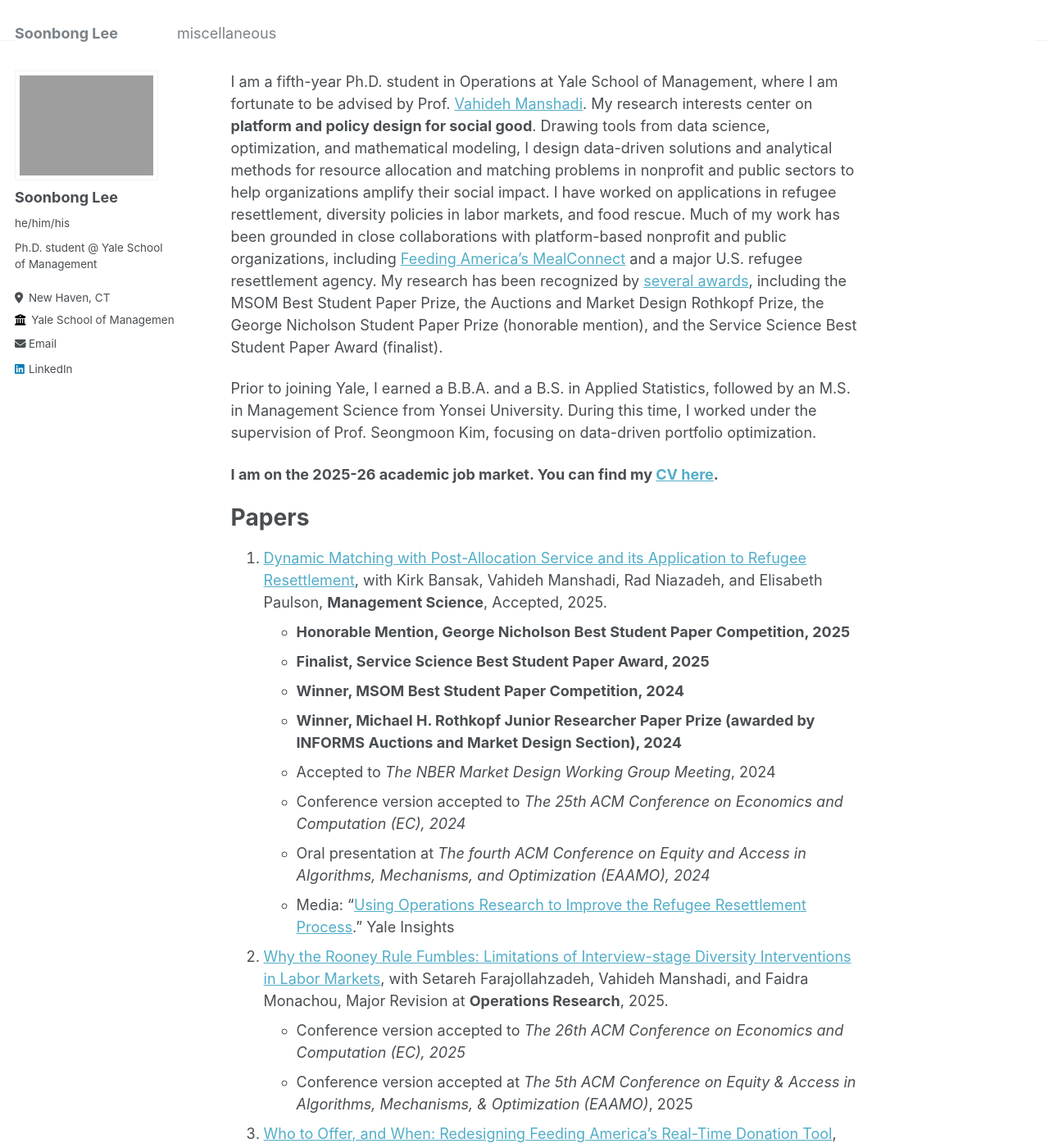
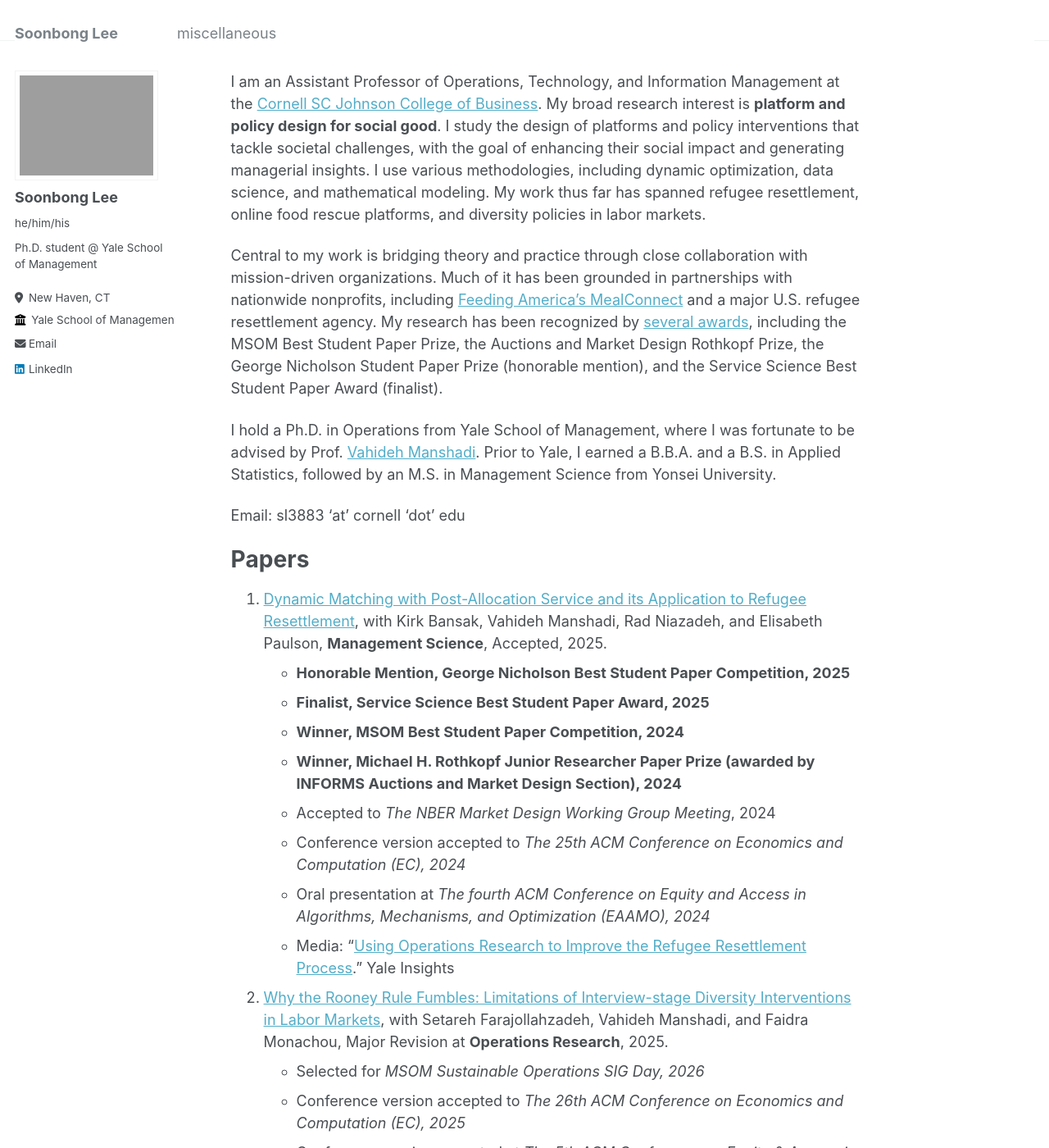
Before and after one commit to soonbong-lee/soonbong-lee.github.io, a Jekyll site: the page built from _pages/about.md, in a window 1280 px wide and 1400 px high. Shown: the whole window at 82% size. Built offline with Jekyll 4.4.1, drawn with Linux system fonts in a browser that asks for light colours.

Commit message:
Update about.md

```diff
--- a/_pages/about.md
+++ b/_pages/about.md
@@ -7,29 +7,15 @@ redirect_from:
   - /about.html
 ---
 
-I am a fifth-year Ph.D. student in Operations at Yale School of Management, where I am fortunate to be advised by Prof. [Vahideh Manshadi](https://vahideh-manshadi.com/). My research interests center on **platform and policy design for social good**. Drawing tools from data science, optimization, and mathematical modeling, I design data-driven solutions and analytical methods for resource allocation and matching problems in nonprofit and public sectors to help organizations amplify their social impact. I have worked on applications in refugee resettlement, diversity policies in labor markets, and food rescue.
-Much of my work has been grounded in close collaborations with platform-based nonprofit and public organizations, including [Feeding America’s MealConnect](https://mealconnect.org/) and a major U.S. refugee resettlement agency. My research has been recognized by [several awards](https://som.yale.edu/story/2024/phd-student-soonbong-lee-wins-two-informs-awards-research-refugee-resettlement-process), including the MSOM Best Student Paper Prize, the Auctions and Market Design Rothkopf Prize, the George Nicholson Student Paper Prize (honorable mention), and the Service Science Best Student Paper Award (finalist).
+I am an Assistant Professor of Operations, Technology, and Information Management at the [Cornell SC Johnson College of Business](https://business.cornell.edu/).
+My broad research interest is **platform and policy design for social good**. I study the design of platforms and policy interventions that tackle societal challenges, with the goal of enhancing their social impact and generating managerial insights. I use various methodologies, including dynamic optimization, data science, and mathematical modeling. My work thus far has spanned refugee resettlement, online food rescue platforms, and diversity policies in labor markets.
 
-Prior to joining Yale, I earned a B.B.A. and a B.S. in Applied Statistics, followed by an M.S. in Management Science from Yonsei University. During this time, I worked under the supervision of Prof. Seongmoon Kim, focusing on data-driven portfolio optimization.
+Central to my work is bridging theory and practice through close collaboration with mission-driven organizations. Much of it has been grounded in partnerships with nationwide nonprofits, including [Feeding America's MealConnect](https://mealconnect.org/) and a major U.S. refugee resettlement agency. My research has been recognized by [several awards](https://som.yale.edu/story/2024/phd-student-soonbong-lee-wins-two-informs-awards-research-refugee-resettlement-process), including the MSOM Best Student Paper Prize, the Auctions and Market Design Rothkopf Prize, the George Nicholson Student Paper Prize (honorable mention), and the Service Science Best Student Paper Award (finalist).
 
-<p><strong>I am on the 2025-26 academic job market. You can find my
-<a href="/files/Soonbong_Lee_CV_Sep_2025 v4.pdf">CV here</a>.</strong></p>
+I hold a Ph.D. in Operations from Yale School of Management, where I was fortunate to be advised by Prof. [Vahideh Manshadi](https://vahideh-manshadi.com/). Prior to Yale, I earned a B.B.A. and a B.S. in Applied Statistics, followed by an M.S. in Management Science from Yonsei University.
 
-<!--
-**Upcoming Talks**
+Email: sl3883 'at' cornell 'dot' edu
 
-- **Sunday, Oct. 26, 2:45PM (Building B Level 3 B310)**
-  *“Who to Offer, and When: Redesigning Feeding America’s Real-Time Donation System”*
-  (Session SD50 – Socially Aware Service Operations)
-
-- **Sunday, Oct. 26, 4:15PM (Building A Level 3 A301)**
-  *“Dynamic Matching with Post-Allocation Service and its Application to Refugee Resettlement”*
-  (Session SE01 – George Nicholson Student Paper Competition)
-
-- **Tuesday, Oct. 26, 2:45PM (Building A Level 3 A305)**
-  *“Dynamic Matching with Post-Allocation Service and its Application to Refugee Resettlement”*
-  (Session TD05 – Service Science Award Session III)
--->
 
 Papers
 ======
@@ -44,6 +30,7 @@ Papers
 - Media: "[Using Operations Research to Improve the Refugee Resettlement Process](https://insights.som.yale.edu/insights/using-operations-research-to-improve-the-refugee-resettlement-process)." Yale Insights
 
 2. [Why the Rooney Rule Fumbles: Limitations of Interview-stage Diversity Interventions in Labor Markets](https://papers.ssrn.com/sol3/papers.cfm?abstract_id=5179386), with Setareh Farajollahzadeh, Vahideh Manshadi, and Faidra Monachou, Major Revision at **Operations Research**, 2025.
+- Selected for *MSOM Sustainable Operations SIG Day, 2026*
 - Conference version accepted to *The 26th ACM Conference on Economics and Computation (EC), 2025*
 - Conference version accepted at *The 5th ACM Conference on Equity & Access in Algorithms, Mechanisms, & Optimization (EAAMO)*, 2025
 
```
